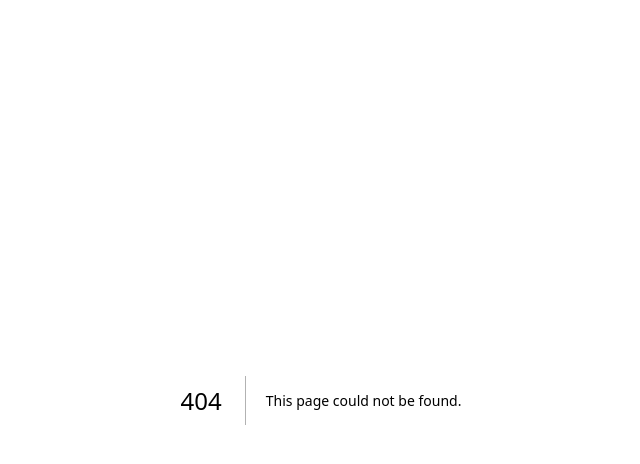
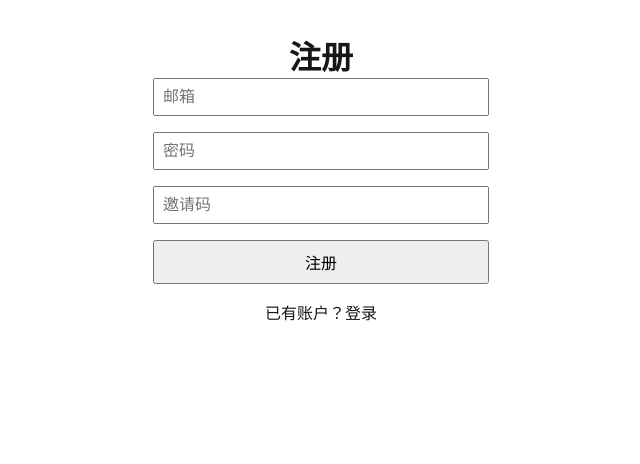
Before and after one commit to alg-bug-engineer/ai-gengtu-backend, a Next.js app in the folder ai-gengtu-frontend/: page /register in a window 1280 px wide. Before the commit this address had no page. Shown: the top 464 px of the page, without its empty margins (319-959 px from the left). Built offline with nearby package versions, Linux system fonts and the light colour scheme.

Commit message:
first commit

```diff
--- /dev/null
+++ b/ai-gengtu-frontend/pages/register.js
@@ -0,0 +1,87 @@
+// pages/register.js
+import { useState } from 'react';
+import { useRouter } from 'next/router';
+import Head from 'next/head';
+import Link from 'next/link';
+
+export default function RegisterPage() {
+  const [email, setEmail] = useState('');
+  const [password, setPassword] = useState('');
+  const [invitationCode, setInvitationCode] = useState('');
+  const [loading, setLoading] = useState(false);
+  const [error, setError] = useState(null);
+  const [success, setSuccess] = useState(null);
+  const router = useRouter();
+
+  const handleSubmit = async (e) => {
+    e.preventDefault();
+    setLoading(true);
+    setError(null);
+    setSuccess(null);
+
+    try {
+      const response = await fetch('http://localhost:5550/api/register', {
+        method: 'POST',
+        headers: {
+          'Content-Type': 'application/json',
+        },
+        body: JSON.stringify({ email, password, invitationCode }),
+      });
+
+      const data = await response.json();
+      if (!response.ok) {
+        throw new Error(data.message || 'Registration failed');
+      }
+      setSuccess('注册成功，正在跳转到登录页面...');
+      setTimeout(() => {
+        router.push('/login');
+      }, 2000);
+    } catch (err) {
+      console.error('Registration error:', err);
+      setError(err.message);
+    } finally {
+      setLoading(false);
+    }
+  };
+
+  return (
+    <div style={{ padding: '2rem', maxWidth: '400px', margin: 'auto', textAlign: 'center' }}>
+      <Head><title>注册 - AI 梗图生成器</title></Head>
+      <h1>注册</h1>
+      <form onSubmit={handleSubmit} style={{ display: 'flex', flexDirection: 'column', gap: '1rem' }}>
+        <input
+          type="email"
+          value={email}
+          onChange={(e) => setEmail(e.target.value)}
+          placeholder="邮箱"
+          disabled={loading}
+          style={{ padding: '0.5rem', fontSize: '1rem' }}
+        />
+        <input
+          type="password"
+          value={password}
+          onChange={(e) => setPassword(e.target.value)}
+          placeholder="密码"
+          disabled={loading}
+          style={{ padding: '0.5rem', fontSize: '1rem' }}
+        />
+        <input
+          type="text"
+          value={invitationCode}
+          onChange={(e) => setInvitationCode(e.target.value)}
+          placeholder="邀请码"
+          disabled={loading}
+          style={{ padding: '0.5rem', fontSize: '1rem' }}
+        />
+        <button type="submit" disabled={loading} style={{ padding: '0.5rem', fontSize: '1rem' }}>
+          {loading ? '注册中...' : '注册'}
+        </button>
+      </form>
+      {error && <p style={{ color: 'red', marginTop: '1rem' }}>{error}</p>}
+      {success && <p style={{ color: 'green', marginTop: '1rem' }}>{success}</p>}
+      <p style={{ marginTop: '1rem' }}>
+        已有账户？<Link href="/login">登录</Link>
+      </p>
+    </div>
+  );
+}
```
Also changed, not shown: ai-gengtu-frontend/pages/index.js (+54 -17 lines), ai-gengtu-frontend/pages/login.js (added, +74 -0 lines).
